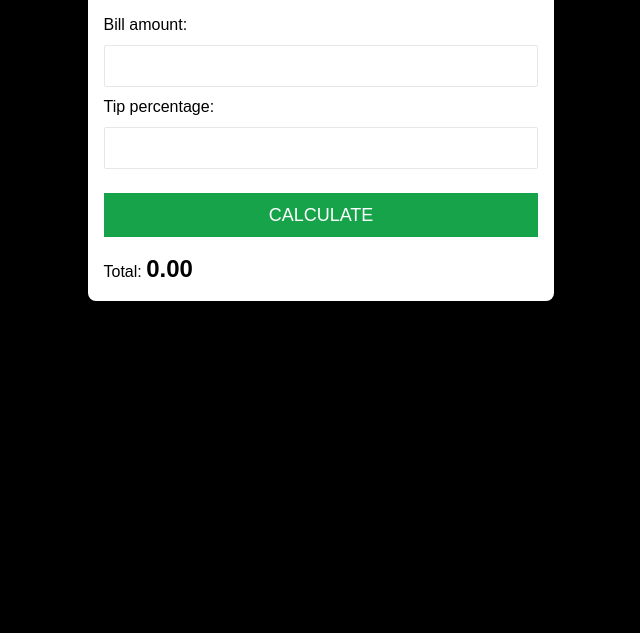
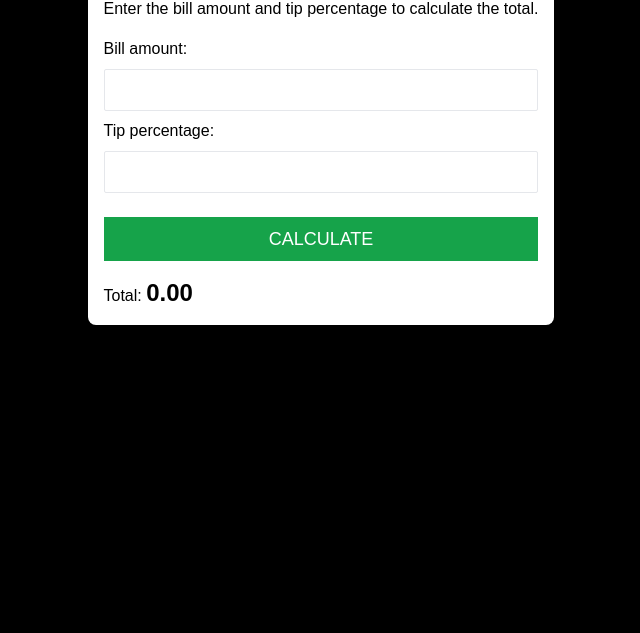
Before and after one commit to issa99-lab/Tip-Calculator, a website: page index.html in a window 1280 px wide. Shown: the part 167-800 px from the top of the page, without its empty margins (319-959 px from the left). Drawn offline with Linux system fonts and the light colour scheme.

Commit message:
Added padding at main

```diff
--- a/index.html
+++ b/index.html
@@ -14,7 +14,7 @@
     <link rel="stylesheet" href="/CSS/main.css" />
   </head>
   <body class="font-Poppins font-medium leading-6">
-    <main class="bg-black w-full min-h-screen py-14 lg:py-30">
+    <main class="bg-black w-full min-h-screen py-20 lg:py-30">
       <section
         class="container rounded-lg min-w-max bg-white md:w-1/3 lg:w-1/3 px-4"
       >
```
Also changed, not shown: CSS/main.css.
